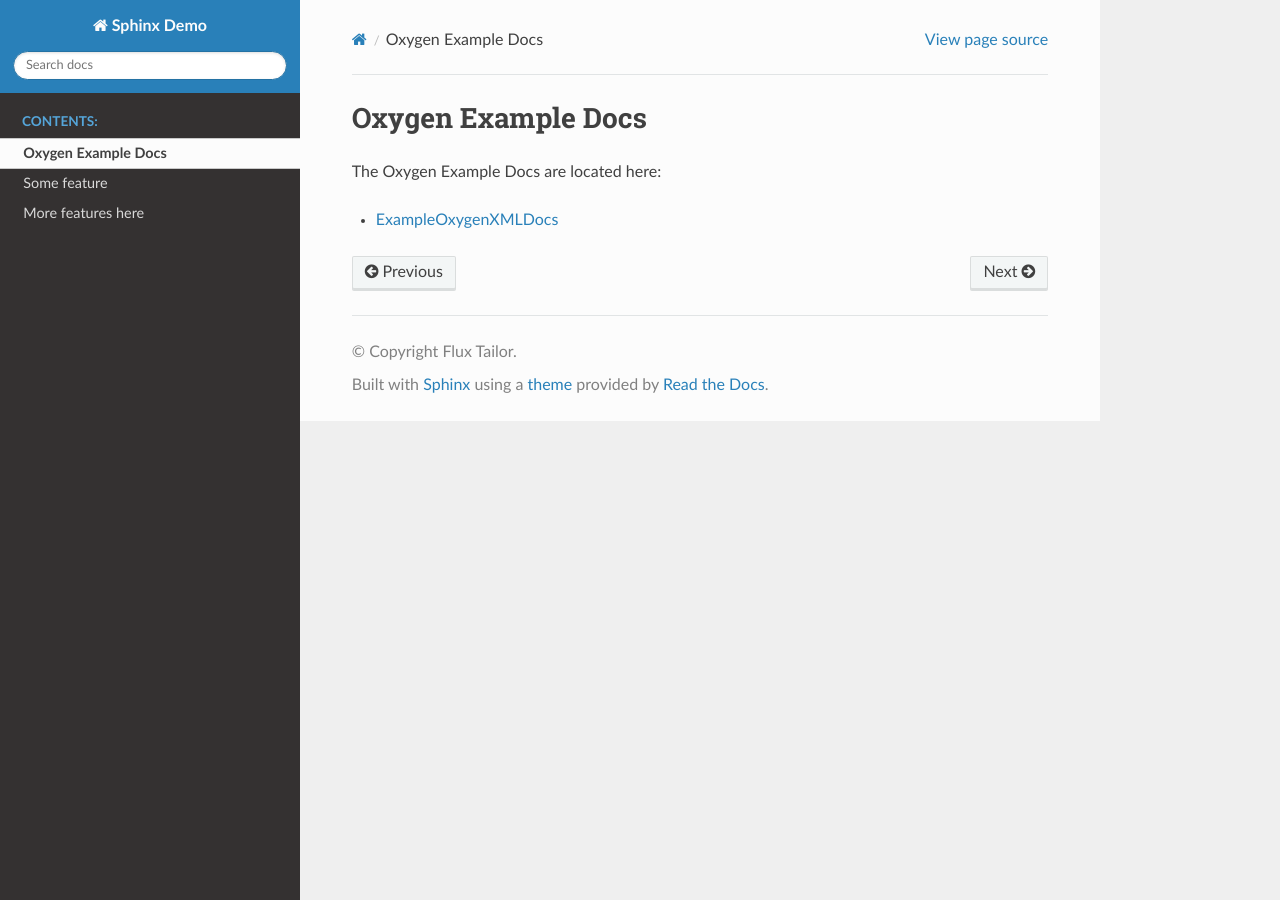
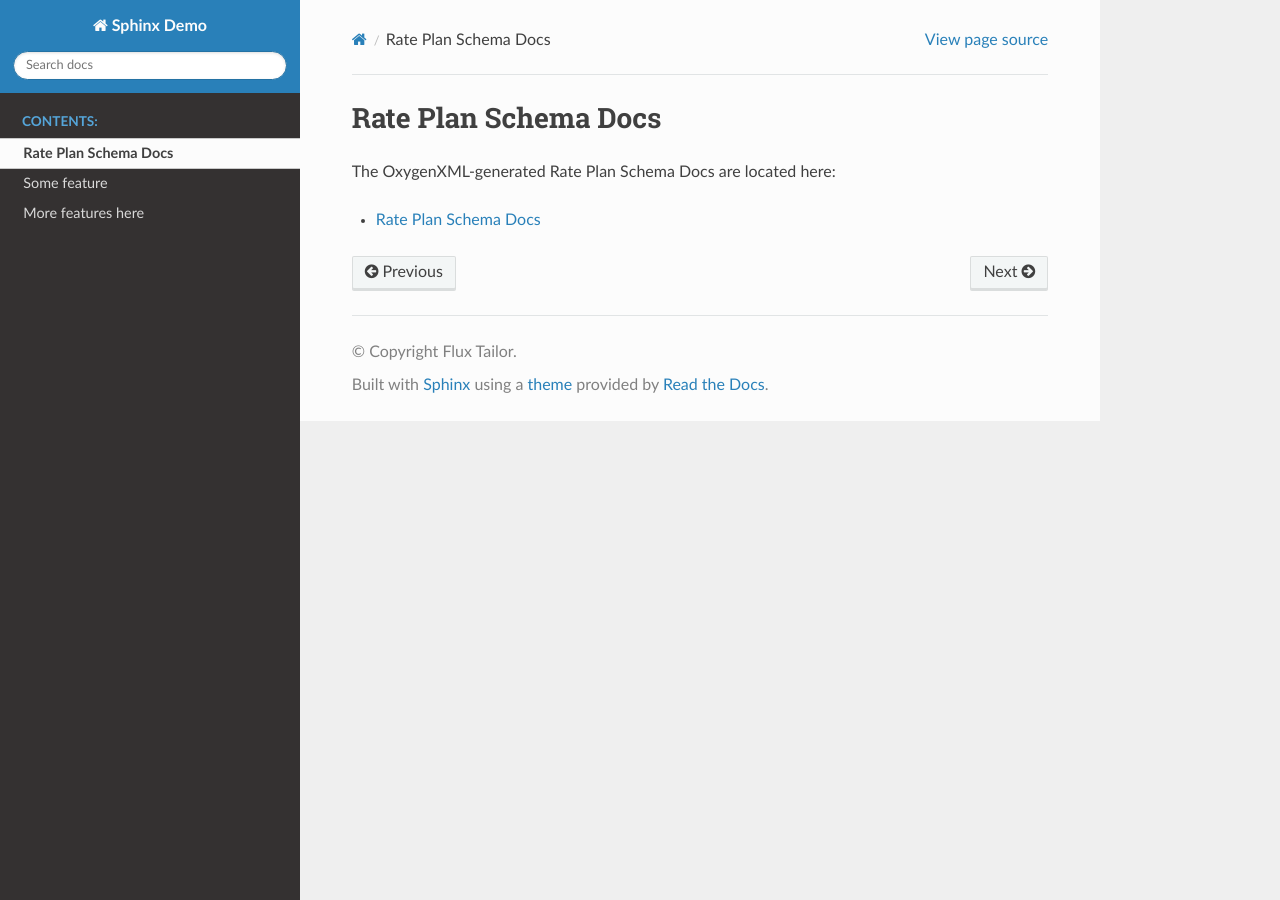
Before and after one commit to Flux-Tailor/rate-plan-schema, a Sphinx documentation site: the page built from doc/xml-schema.md, in a window 1280 px wide. Built offline with Sphinx 7.4.7 and the Read the Docs theme 2.0.0, drawn with Linux system fonts in a browser that asks for light colours.

Commit message:
Update xml-schema.md
update link to rate plan schema docs

```diff
--- a/doc/xml-schema.md
+++ b/doc/xml-schema.md
@@ -1,5 +1,5 @@
-# Oxygen Example Docs
+# Rate Plan Schema Docs
 
-The Oxygen Example Docs are located here:
+The OxygenXML-generated Rate Plan Schema Docs are located here:
 
-* [ExampleOxygenXMLDocs](https://flux-tailor.github.io/docs-demo/_static/ExampleOxygenXMLDocs/ExampleOxygenXMLDocs.html)
+* [Rate Plan Schema Docs](https://flux-tailor.github.io/rate_plan_schema/_static/rate_plan_schema_docs/rate_plan_main.html)
```
